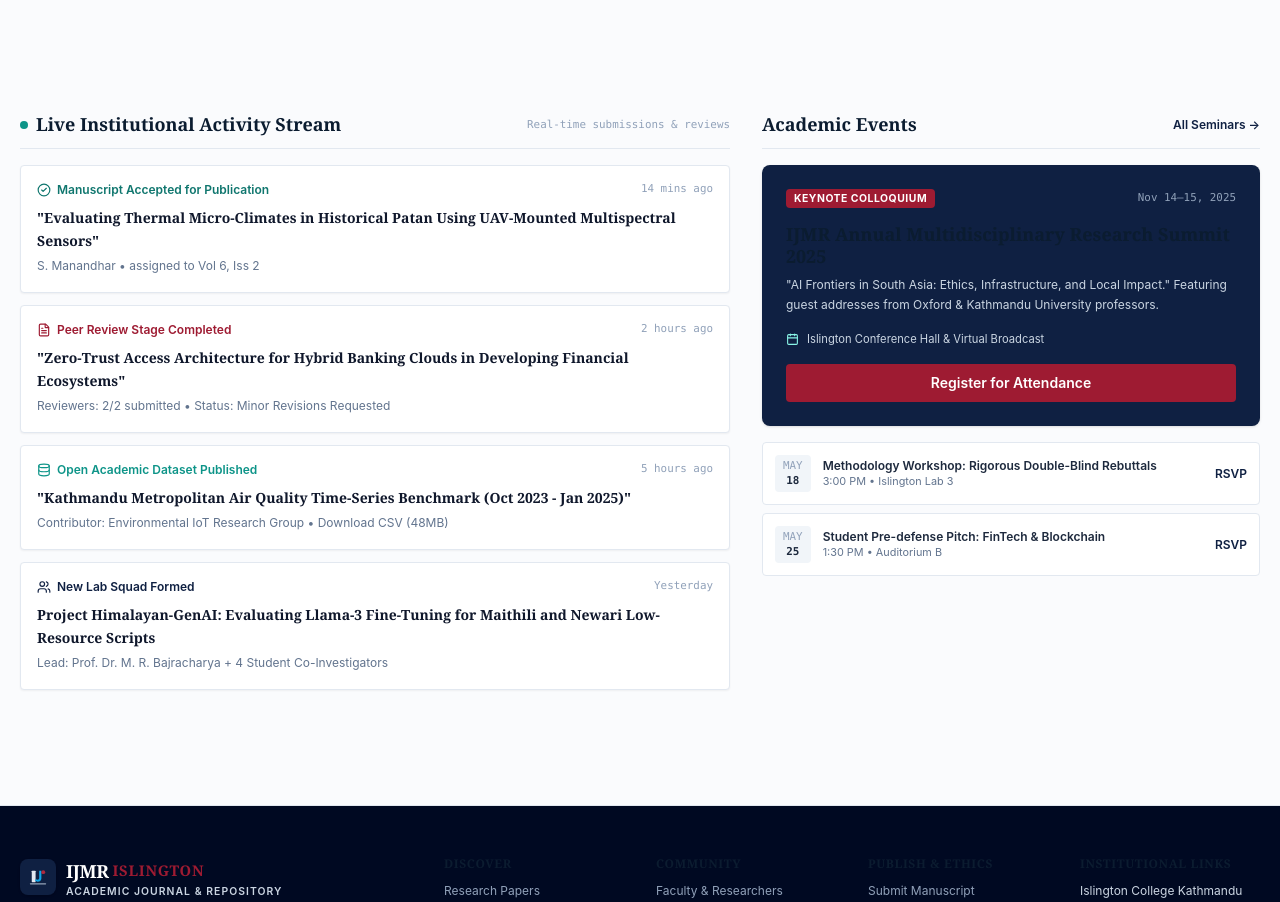
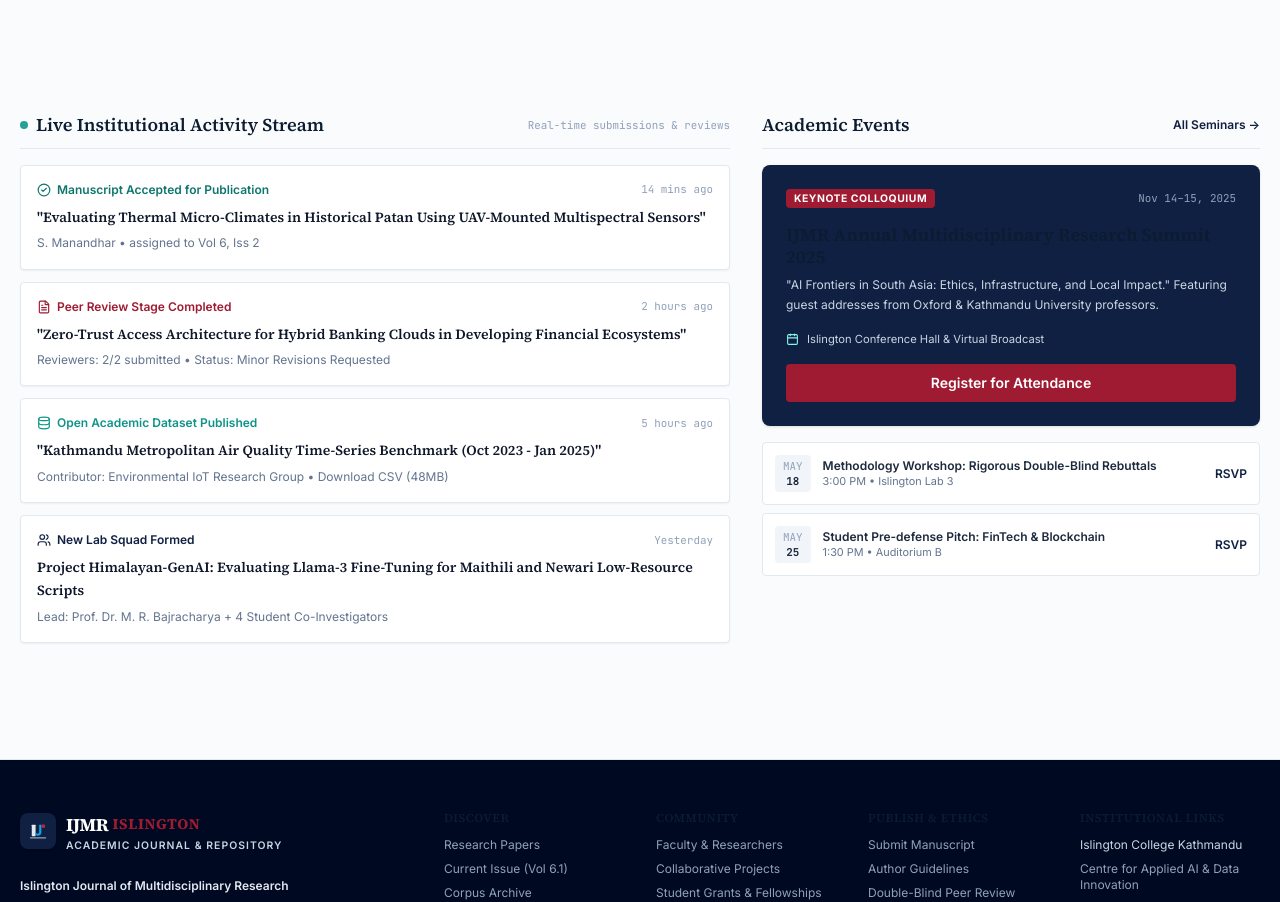
Before and after one commit to naitik-joshi/hackathon-neutron, a Next.js app: page / in a window 1280 px wide. Shown: the part 3720-4622 px from the top of the page. Built offline with nearby package versions, Linux system fonts and the light colour scheme; no server answers; the database is empty.

Commit message:
style: order external font import prior to tailwind in globals.css

```diff
--- a/app/globals.css
+++ b/app/globals.css
@@ -1,5 +1,5 @@
+@import url("https://fonts.googleapis.com/css2?family=Inter:ital,opsz,wght@0,14..32,100..900;1,14..32,100..900&family=JetBrains+Mono:ital,wght@0,100..800;1,100..800&family=Source+Serif+4:ital,opsz,wght@0,8..60,200..900;1,8..60,200..900&display=swap");
 @import "tailwindcss";
-@import url("https://fonts.googleapis.com/css2?family=Inter:ital,opsz,wght@0,14..32,100..900;1,14..32,100..900&family=JetBrains+Mono:ital,wght@0,100..800;1,100..800&family=Source+Serif+4:ital,opsz,wght@0,8..60,200..900;1,8..60,200..900&display=swap");
 
 :root {
   --canvas: #fafbfd;
```
